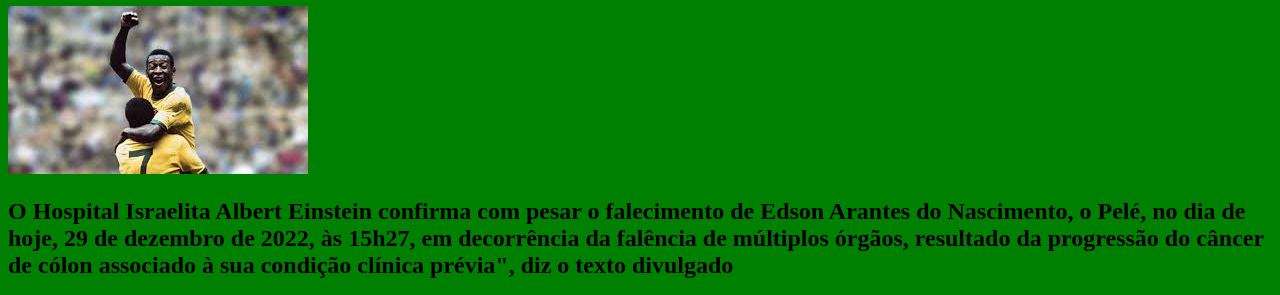
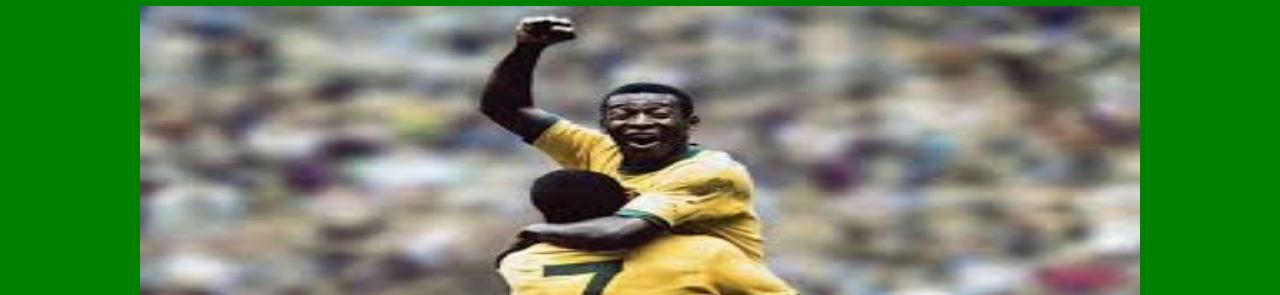
Before and after one commit to erasmojunior656/FutebolAvalia-o, a plain HTML site: page index.html in a window 1280 px wide. Shown: the part 344-639 px from the top of the page. Drawn offline with Linux system fonts and the light colour scheme.

Commit message:
Add files via upload

```diff
--- a/index.html
+++ b/index.html
@@ -7,10 +7,10 @@
     <link rel="stylesheet" href="style.css">
 </head>
 <body>
-    <img class="logotipo" src="imagem/logotipo.png" alt="LogoTipo">
+    <center><img class="logotipo" src="imagem/logotipo.png" alt="LogoTipo"></center>
     <h1><header>A triste notícia da morte do jogador Pelé</header></h1>
     <h1>No texto abaixo iremos ver como foi a morte do jogador</h1>
-    <img src="imagem/pele.jpeg" alt="FotoPelé">
+    <center><img class="pele" src="imagem/pele.jpeg" alt="FotoPelé"></center>
     <h2>O Hospital Israelita Albert Einstein confirma com pesar o falecimento de Edson Arantes do Nascimento, o Pelé, no dia de hoje, 29 de dezembro de 2022,
 às 15h27, em decorrência da falência de múltiplos órgãos, resultado da progressão do câncer de cólon associado à sua condição clínica prévia", diz o texto divulgado</h2>
     <h1>O que causou a morte da Pelé?</h1>
--- a/style.css
+++ b/style.css
@@ -5,3 +5,7 @@ body{
 .logotipo{
     height: 200px;
 }
+.pele{
+    height: 300px;
+     width: 1000px;
+}
```
